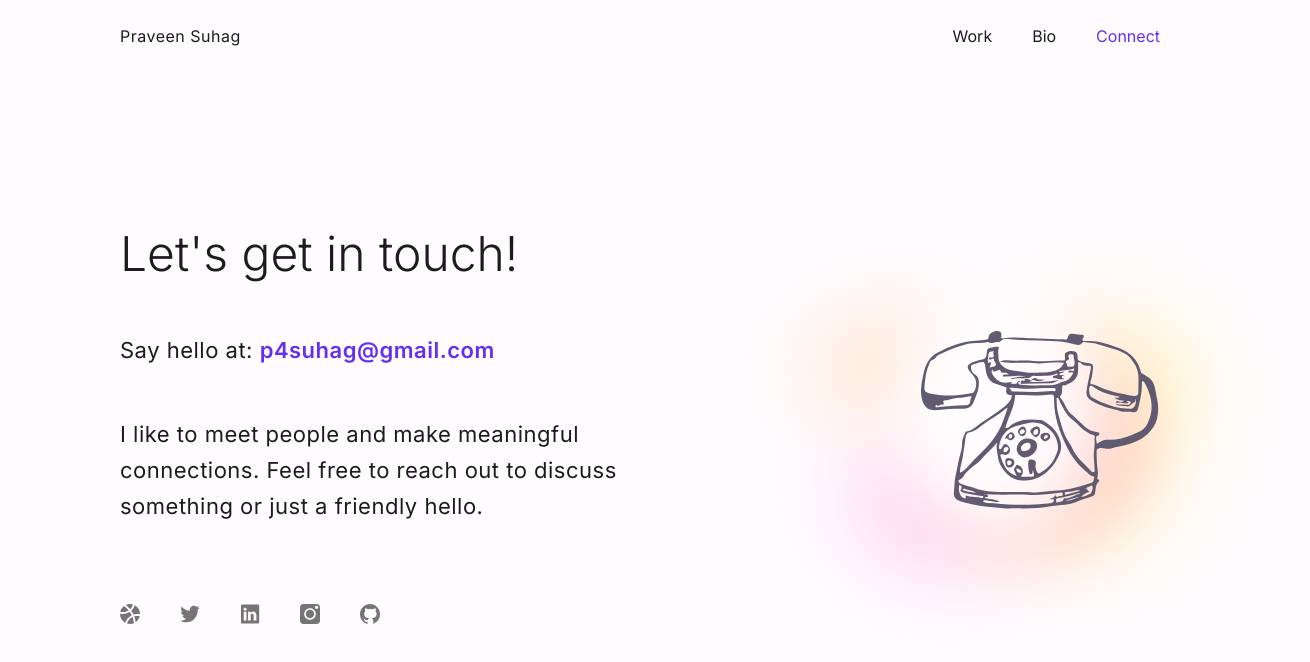
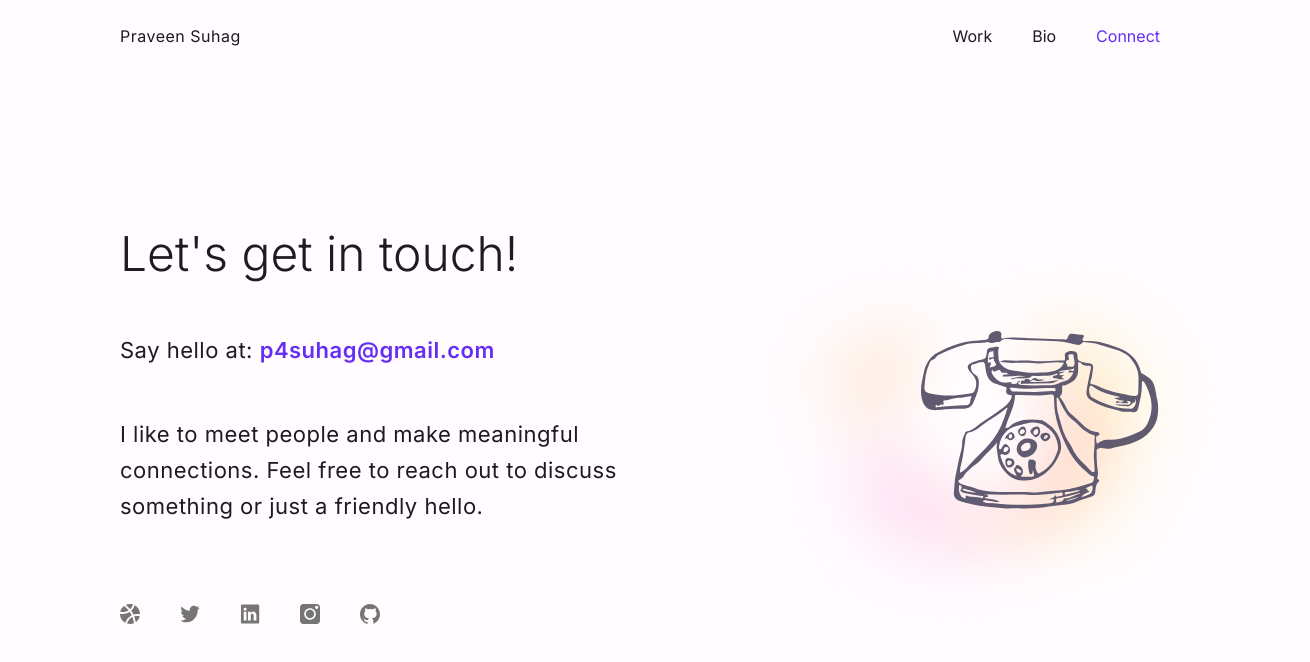
Before and after one commit to p4suhag/portfolio, a Next.js app: page /connect in a window 1280 px wide. Shown: the top 662 px of the page, 1310 px wide, since content can reach past the window. Built offline with nearby package versions, Linux system fonts and the light colour scheme.

Commit message:
Fix connect page dom overflow issue because of blur bg image

```diff
--- a/components/navbar.js
+++ b/components/navbar.js
@@ -10,12 +10,16 @@ export default function Navbar() {
     var navLinks = document.getElementById('navbar_links_mobile'),
       navStyle = window.getComputedStyle(navLinks),
       navDisplay = navStyle.getPropertyValue('display');
-
+    // window.addEventListener('resize', handleResize);
     if (navDisplay == 'none') {
       document.getElementById('navbar_links_mobile').style.display = 'flex';
     } else {
       document.getElementById('navbar_links_mobile').style.display = 'none';
     }
+  }
+
+  function handleresize() {
+    console.log('resize');
   }
 
   return (
--- a/styles/global.css
+++ b/styles/global.css
@@ -205,7 +205,6 @@ h1, h2, h3, h4, h5 {
 	display: none;
 }
 .cross_icon {
-	/*display: none;*/
 	margin-bottom: 24px;
 }
 
@@ -219,30 +218,6 @@ h1, h2, h3, h4, h5 {
 	.navbar_links {
 		display: none;
 	}
-	/*.cross_icon {
-		display: block;
-	}
-	.navbar_links {
-		position: fixed;
-    width: 100%;
-    height: 100%;
-    top: 0;
-    left: 0;
-    background: var(--background);
-    z-index: 2;
-    padding: 24px 48px;
-		display: none;
-    grid-auto-flow: column;
-    grid-column-gap: 40px;
-    justify-content: flex-start;
-    flex-direction: column;
-    align-items: flex-end;
-	}*/
-	/*.navbar_links a {
-		font-size: 32px;
-    line-height: 52px;
-    margin: 16px 0;
-	}*/
 }
 
 
@@ -309,7 +284,7 @@ h1, h2, h3, h4, h5 {
   background-position: center;
   background-size: contain;
   background-repeat: no-repeat;
-  opacity: 0.6;
+  opacity: 0.4;
 }
 
 .work_cover {
@@ -562,6 +537,12 @@ h1, h2, h3, h4, h5 {
 @media (max-width: 900px) {
 	.telephone_container {
 		display: none;
+	}
+}
+@media (max-width: 1350px) {
+	.telephone_container:after {
+		right: -50px;
+		width: 440px;
 	}
 }
 
```
Lines whose indentation alone changed are shown as unchanged.
